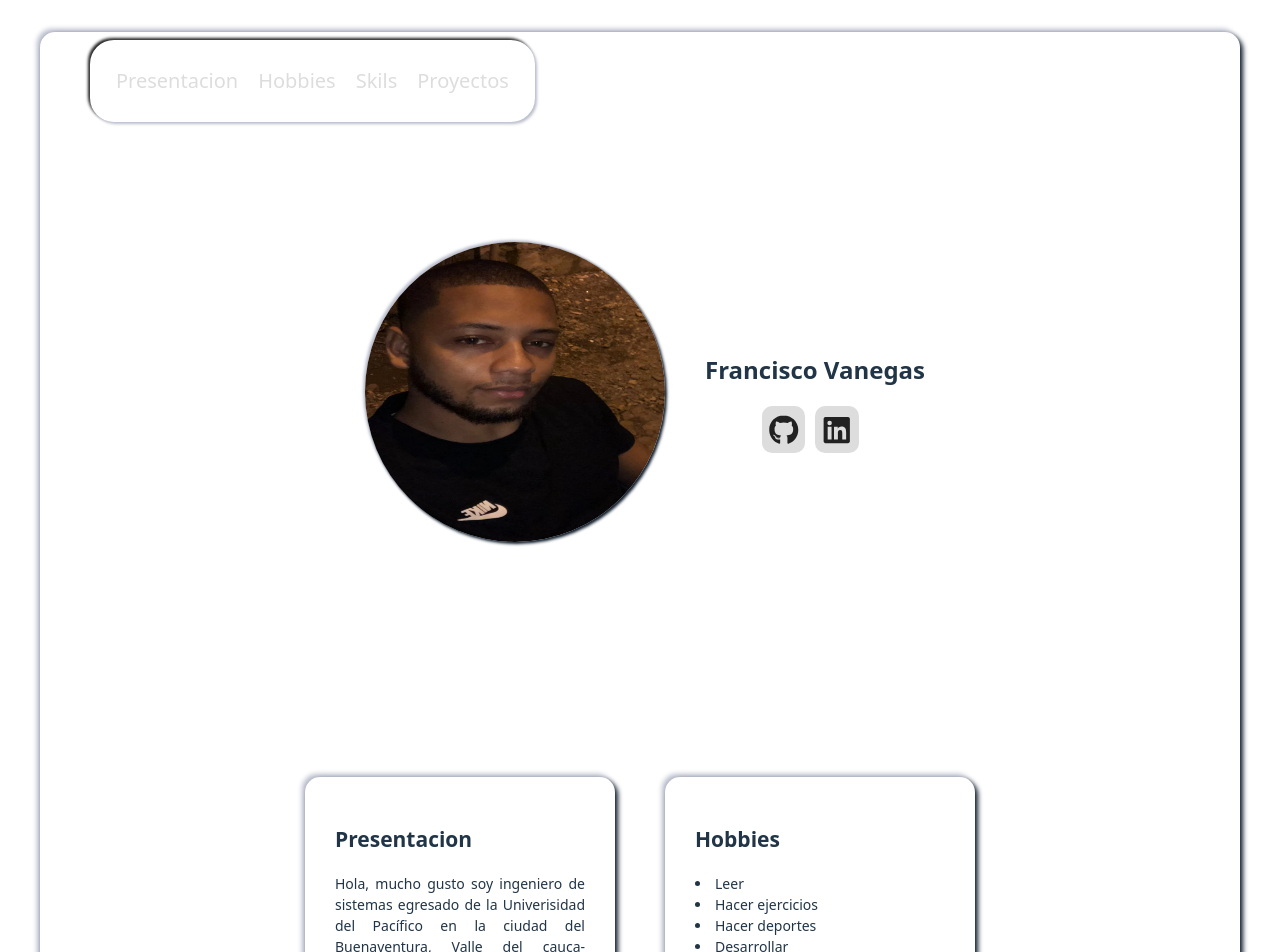
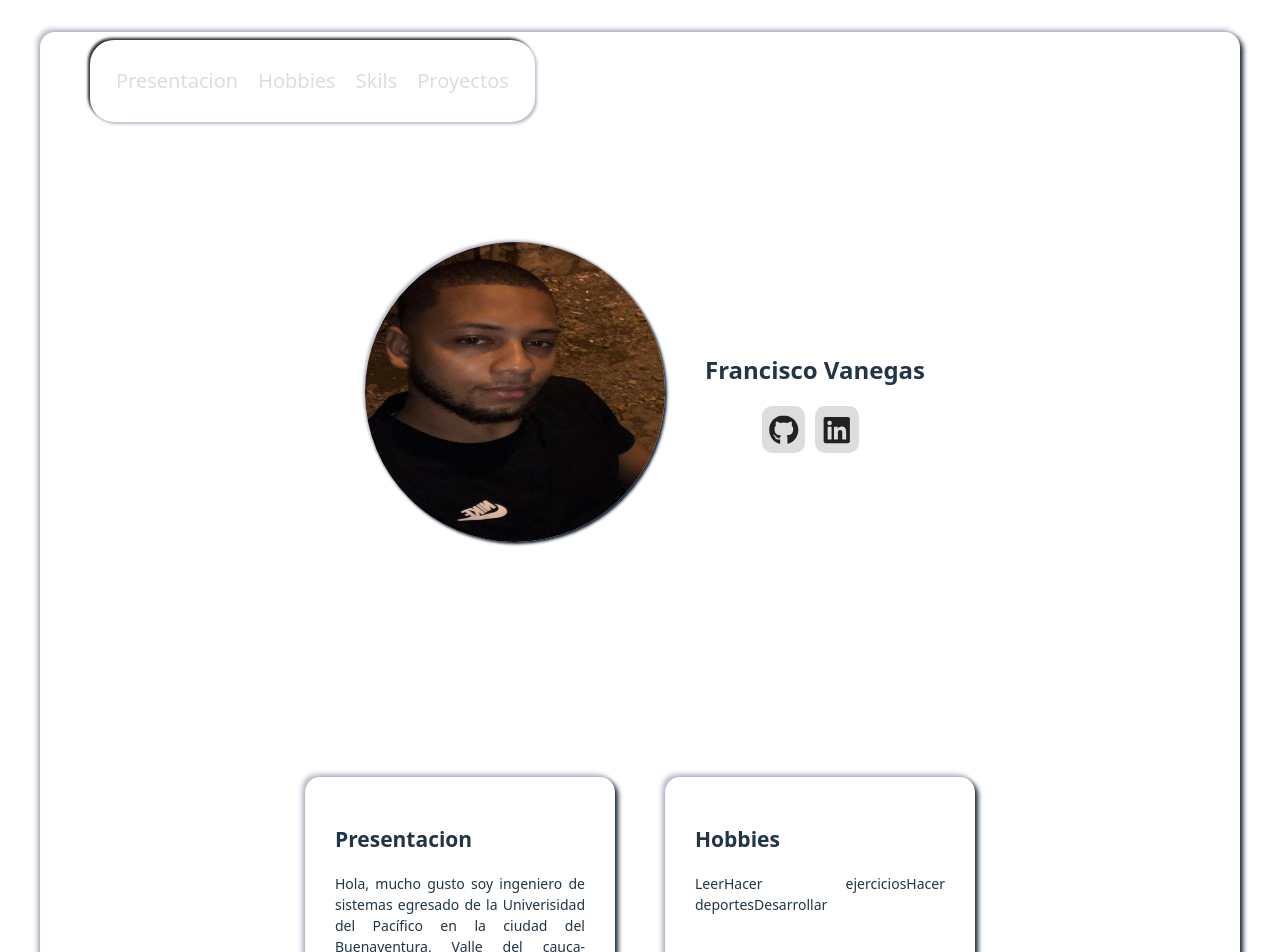
Before and after one commit to FranciscoDJVI/Portafolio, a React (Vite) app in the folder portafolio/: page / in a window 1280 px wide. Shown: the top 952 px of the page. Built offline with nearby package versions, Linux system fonts and the light colour scheme.

Commit message:
fix: change li for spand

```diff
--- a/portafolio/src/components/Hobbies.jsx
+++ b/portafolio/src/components/Hobbies.jsx
@@ -8,7 +8,7 @@ function Hobbies() {
     <Card
       title={titleInfo}
       textInfo={hobbies.map((hobby, index) => (
-        <li key={index}>{hobby}</li>
+        <span key={index}>{hobby}</span>
       ))}
     />
   );
```
